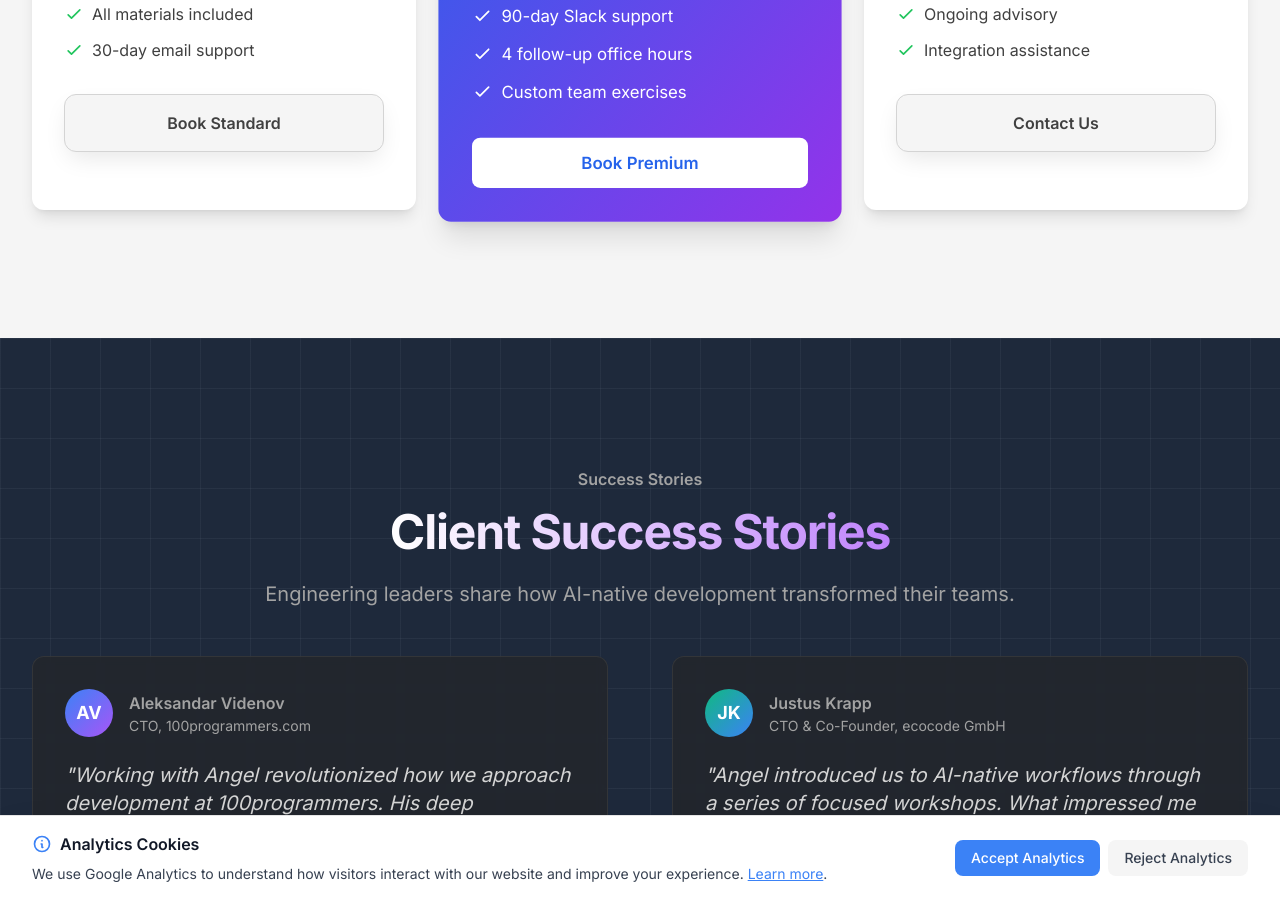
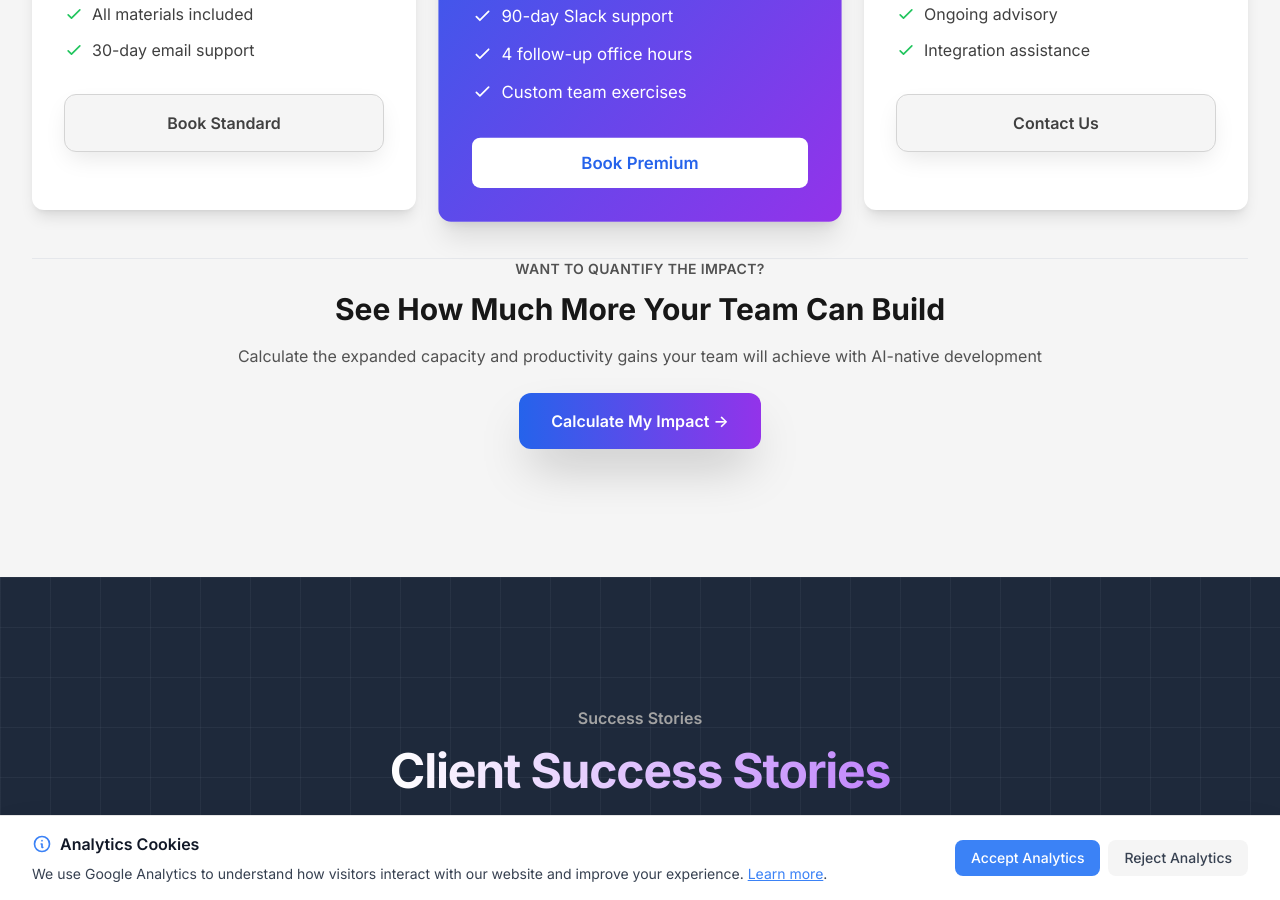
Before and after one commit to angeldimitrov/angeldimitrov.github.io, a Jekyll site: the page built from workshop.html, in a window 1280 px wide and 900 px high, scrolled down 5742 px. Built offline with Jekyll 4.4.1, drawn with Linux system fonts in a browser that asks for light colours.

Commit message:
feat: Add Impact Calculator CTA to workshop pricing section
Added a subtle call-to-action after the pricing cards to help
data-driven decision makers quantify the potential impact.

Features:
- Visually separated with border-top for clear section break
- Centered layout consistent with pricing section design
- Uses new "capacity gains" messaging
- Non-intrusive placement - doesn't compete with booking CTAs
- Links to /roi-calculator/ for detailed analysis

This provides value for analytical buyers who want to quantify
ROI before making a workshop investment decision.

🤖 Generated with [Claude Code](https://claude.com/claude-code)

Co-Authored-By: Claude <noreply@anthropic.com>

```diff
--- a/workshop.html
+++ b/workshop.html
@@ -894,6 +894,20 @@ page_styles: |
         </a>
       </div>
     </div>
+
+    <!-- Impact Calculator CTA -->
+    <div class="text-center mt-12 pt-12 border-t border-neutral-300">
+      <p class="text-sm font-semibold text-neutral-600 mb-3 uppercase tracking-wide">Want to Quantify the Impact?</p>
+      <h3 class="text-2xl md:text-3xl font-bold text-neutral-900 mb-4">
+        See How Much More Your Team Can Build
+      </h3>
+      <p class="text-neutral-600 mb-6 max-w-2xl mx-auto">
+        Calculate the expanded capacity and productivity gains your team will achieve with AI-native development
+      </p>
+      <a href="/roi-calculator/" class="btn-primary inline-block">
+        Calculate My Impact →
+      </a>
+    </div>
   </div>
 </section>
 
```
